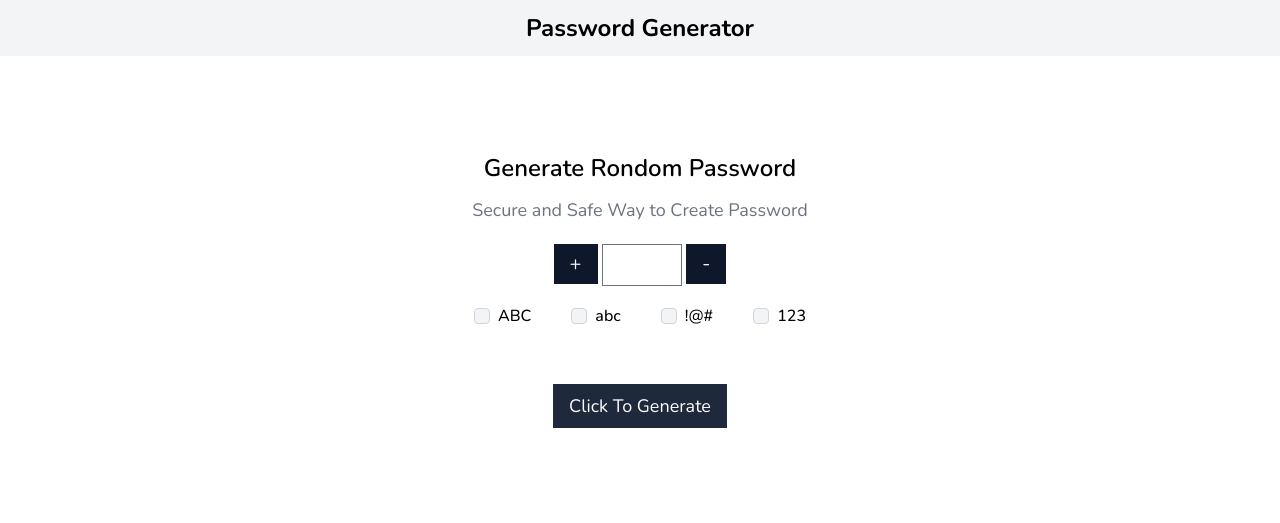
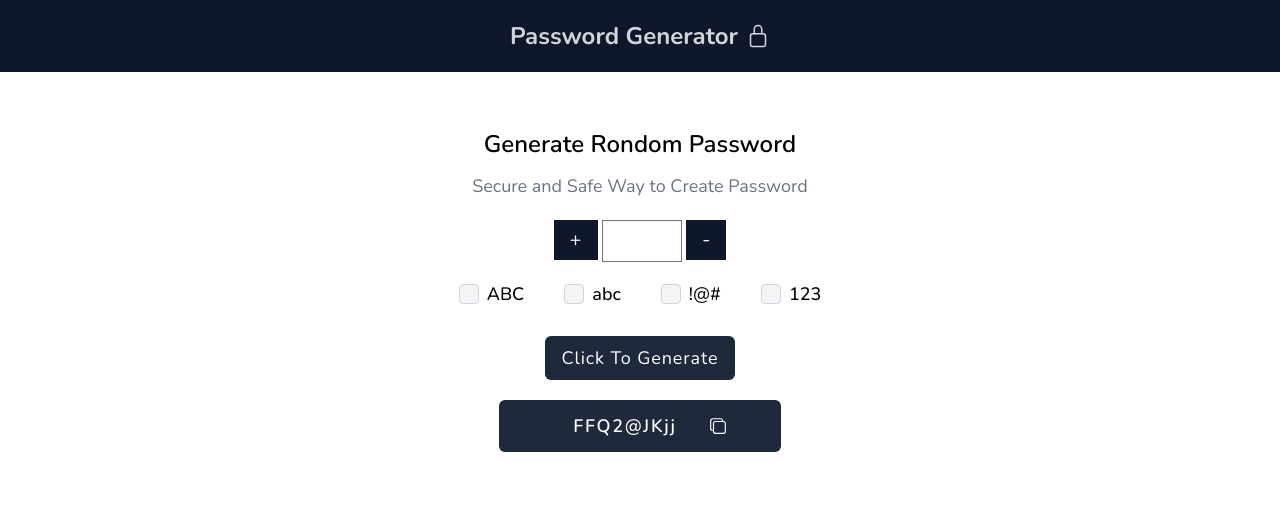
Before and after one commit to manihustler03/PasswordGenerator, a Django app: page / in a window 1280 px wide. Shown: the top 523 px of the page. Run offline with Django 5.2, Linux system fonts and the light colour scheme; some libraries are stand-ins or nearby versions.

Commit message:
update : UI Modified

```diff
--- a/app/templates/app/base.html
+++ b/app/templates/app/base.html
@@ -22,4 +22,6 @@
   <body>
     {% block content %} {% endblock %}
   </body>
+  <script type="module" src="https://unpkg.com/ionicons@7.1.0/dist/ionicons/ionicons.esm.js"></script>
+<script nomodule src="https://unpkg.com/ionicons@7.1.0/dist/ionicons/ionicons.js"></script>
 </html>
--- a/app/templates/app/home.html
+++ b/app/templates/app/home.html
@@ -1,40 +1,75 @@
-{% include 'app/base.html'%}
-
-{% block content %}
+{% include 'app/base.html'%} {% block content %}
 <nav>
-        <div class="py-3 bg-gray-100 flex justify-center w-full">
-            <h2 class="font-bold text-2xl">Password Generator</h2>
+  <div class="py-5 bg-slate-900 text-gray-300 flex justify-center w-full">
+    <h2 class="font-bold text-2xl flex items-center gap-2">
+      Password Generator<ion-icon name="lock-closed-outline"></ion-icon>
+    </h2>
   </div>
 </nav>
 <section class="flex justify-center flex-col text-center items-center">
-        <div class=" py-24">
+  <div class="py-14">
     <h5 class="text-2xl font-semibold">Generate Rondom Password</h5>
-            <h6 class="text-lg text-gray-500 pt-3">Secure and Safe Way to Create Password </h6>
+    <h6 class="text-lg text-gray-500 pt-3">
+      Secure and Safe Way to Create Password
+    </h6>
     <div class="h-10 mt-5">
-                <button class="bg-slate-900 h-full  px-4 text-gray-100 text-xl">+</button>
-                <input type="text" class="w-20">
-                <button class="bg-slate-900 h-full  px-4 text-gray-100 text-xl">-</button>
+      <button class="bg-slate-900 h-full px-4 text-gray-100 text-xl">+</button>
+      <input type="text" class="w-20" name="length" />
+      <button class="bg-slate-900 h-full px-4 text-gray-100 text-xl">-</button>
     </div>
     <div class="flex gap-10 justify-center pt-5">
       <div class="flex items-center mb-4">
-                    <input id="ABC" type="checkbox" value="ABC" class="w-4 h-4 text-blue-600 bg-gray-100 border-gray-300 rounded focus:ring-blue-500 dark:focus:ring-blue-600 dark:ring-offset-gray-800 focus:ring-2 dark:bg-gray-700 dark:border-gray-600">
-                    <label for="ABC" class="ms-2 text-md font-medium ">ABC</label>
+        <input
+          id="ABC"
+          type="checkbox"
+          name="uppercase"
+          value="ABC"
+          class="w-5 h-5 text-blue-600 bg-gray-100 border-gray-300 rounded focus:ring-blue-500 dark:focus:ring-blue-600 dark:ring-offset-gray-800 focus:ring-2 dark:bg-gray-700 dark:border-gray-600"
+        />
+        <label for="ABC" class="ms-2 text-lg font-medium">ABC</label>
       </div>
       <div class="flex items-center mb-4">
-                    <input id="abc" type="checkbox" value="abc" class="w-4 h-4 text-blue-600 bg-gray-100 border-gray-300 rounded focus:ring-blue-500 dark:focus:ring-blue-600 dark:ring-offset-gray-800 focus:ring-2 dark:bg-gray-700 dark:border-gray-600">
-                    <label for="abc" class="ms-2 text-md font-medium ">abc</label>
+        <input
+          id="abc"
+          type="checkbox"
+          name="lowercase"
+          value="abc"
+          class="w-5 h-5 text-blue-600 bg-gray-100 border-gray-300 rounded focus:ring-blue-500 dark:focus:ring-blue-600 dark:ring-offset-gray-800 focus:ring-2 dark:bg-gray-700 dark:border-gray-600"
+        />
+        <label for="abc" class="ms-2 text-lg font-medium">abc</label>
       </div>
       <div class="flex items-center mb-4">
-                    <input id="!@#" type="checkbox" value="!@#" class="w-4 h-4 text-blue-600 bg-gray-100 border-gray-300 rounded focus:ring-blue-500 dark:focus:ring-blue-600 dark:ring-offset-gray-800 focus:ring-2 dark:bg-gray-700 dark:border-gray-600">
-                    <label for="!@#" class="ms-2 text-md font-medium ">!@#</label>
+        <input
+          id="!@#"
+          type="checkbox"
+          value="!@#"
+          name="special"
+          class="w-5 h-5 text-blue-600 bg-gray-100 border-gray-300 rounded focus:ring-blue-500 dark:focus:ring-blue-600 dark:ring-offset-gray-800 focus:ring-2 dark:bg-gray-700 dark:border-gray-600"
+        />
+        <label for="!@#" class="ms-2 text-lg font-medium">!@#</label>
       </div>
       <div class="flex items-center mb-4">
-                    <input id="12" type="checkbox" value="123" class="w-4 h-4 text-blue-600 bg-gray-100 border-gray-300 rounded focus:ring-blue-500 dark:focus:ring-blue-600 dark:ring-offset-gray-800 focus:ring-2 dark:bg-gray-700 dark:border-gray-600">
-                    <label for="12" class="ms-2 text-md font-medium ">123</label>
+        <input
+          id="12"
+          type="checkbox"
+          value="123"
+          name="number"
+          class="w-5 h-5 text-blue-600 bg-gray-100 border-gray-300 rounded focus:ring-blue-500 dark:focus:ring-blue-600 dark:ring-offset-gray-800 focus:ring-2 dark:bg-gray-700 dark:border-gray-600"
+        />
+        <label for="12" class="ms-2 text-lg font-medium">123</label>
       </div>
+    </div>
+    <button
+      type="button"
+      class="bg-slate-800 text-white px-4 py-2 text-lg mt-3 cursor-pointer tracking-wider rounded-md"
+    >
+      Click To Generate
+    </button>
 
+    <div class="flex gap-3 justify-center items-center mt-5 bg-slate-800 py-3 mx-10 rounded-md text-lg font-semibold tracking-widest">
+      <h4 class="bg-slate-800 px-5 text-white ">FFQ2@JKjj</h4>
+      <ion-icon name="copy-outline" class="text-white"></ion-icon>
     </div>
-            <button type="button" class="bg-slate-800 text-white px-4 py-2 text-lg mt-10 cursor-pointer">Click To Generate</button>
   </div>
 </section>
 {% endblock %}
--- a/theme/static/css/dist/styles.css
+++ b/theme/static/css/dist/styles.css
@@ -792,6 +792,26 @@ select {
   margin-right: auto;
 }
 
+.mx-10 {
+  margin-left: 2.5rem;
+  margin-right: 2.5rem;
+}
+
+.mx-20 {
+  margin-left: 5rem;
+  margin-right: 5rem;
+}
+
+.mx-2 {
+  margin-left: 0.5rem;
+  margin-right: 0.5rem;
+}
+
+.mx-24 {
+  margin-left: 6rem;
+  margin-right: 6rem;
+}
+
 .mb-4 {
   margin-bottom: 1rem;
 }
@@ -806,6 +826,14 @@ select {
 
 .mt-5 {
   margin-top: 1.25rem;
+}
+
+.mt-3 {
+  margin-top: 0.75rem;
+}
+
+.mt-4 {
+  margin-top: 1rem;
 }
 
 .block {
@@ -832,6 +860,10 @@ select {
   height: 100vh;
 }
 
+.h-5 {
+  height: 1.25rem;
+}
+
 .w-20 {
   width: 5rem;
 }
@@ -842,6 +874,14 @@ select {
 
 .w-full {
   width: 100%;
+}
+
+.w-5 {
+  width: 1.25rem;
+}
+
+.w-44 {
+  width: 11rem;
 }
 
 .cursor-pointer {
@@ -864,8 +904,24 @@ select {
   gap: 2.5rem;
 }
 
+.gap-3 {
+  gap: 0.75rem;
+}
+
+.gap-2 {
+  gap: 0.5rem;
+}
+
+.gap-5 {
+  gap: 1.25rem;
+}
+
 .rounded {
   border-radius: 0.25rem;
+}
+
+.rounded-md {
+  border-radius: 0.375rem;
 }
 
 .border-gray-300 {
@@ -893,6 +949,11 @@ select {
   background-color: rgb(15 23 42 / var(--tw-bg-opacity));
 }
 
+.bg-slate-500 {
+  --tw-bg-opacity: 1;
+  background-color: rgb(100 116 139 / var(--tw-bg-opacity));
+}
+
 .px-4 {
   padding-left: 1rem;
   padding-right: 1rem;
@@ -911,6 +972,31 @@ select {
 .py-3 {
   padding-top: 0.75rem;
   padding-bottom: 0.75rem;
+}
+
+.py-14 {
+  padding-top: 3.5rem;
+  padding-bottom: 3.5rem;
+}
+
+.py-4 {
+  padding-top: 1rem;
+  padding-bottom: 1rem;
+}
+
+.py-5 {
+  padding-top: 1.25rem;
+  padding-bottom: 1.25rem;
+}
+
+.px-10 {
+  padding-left: 2.5rem;
+  padding-right: 2.5rem;
+}
+
+.px-5 {
+  padding-left: 1.25rem;
+  padding-right: 1.25rem;
 }
 
 .pt-3 {
@@ -961,12 +1047,28 @@ select {
   font-weight: 600;
 }
 
+.uppercase {
+  text-transform: uppercase;
+}
+
+.lowercase {
+  text-transform: lowercase;
+}
+
 .leading-normal {
   line-height: 1.5;
 }
 
 .tracking-normal {
   letter-spacing: 0em;
+}
+
+.tracking-widest {
+  letter-spacing: 0.1em;
+}
+
+.tracking-wider {
+  letter-spacing: 0.05em;
 }
 
 .text-blue-600 {
@@ -979,6 +1081,11 @@ select {
   color: rgb(243 244 246 / var(--tw-text-opacity));
 }
 
+.text-gray-200 {
+  --tw-text-opacity: 1;
+  color: rgb(229 231 235 / var(--tw-text-opacity));
+}
+
 .text-gray-500 {
   --tw-text-opacity: 1;
   color: rgb(107 114 128 / var(--tw-text-opacity));
@@ -987,6 +1094,11 @@ select {
 .text-white {
   --tw-text-opacity: 1;
   color: rgb(255 255 255 / var(--tw-text-opacity));
+}
+
+.text-gray-300 {
+  --tw-text-opacity: 1;
+  color: rgb(209 213 219 / var(--tw-text-opacity));
 }
 
 .focus\:ring-2:focus {
```
Also changed, not shown: 1 other file. Lines whose indentation alone changed are shown as unchanged.
